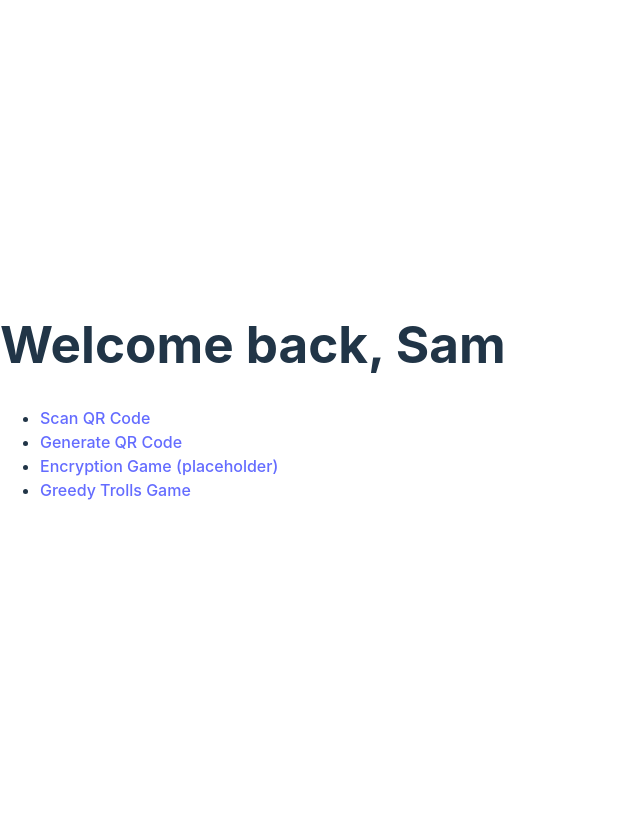
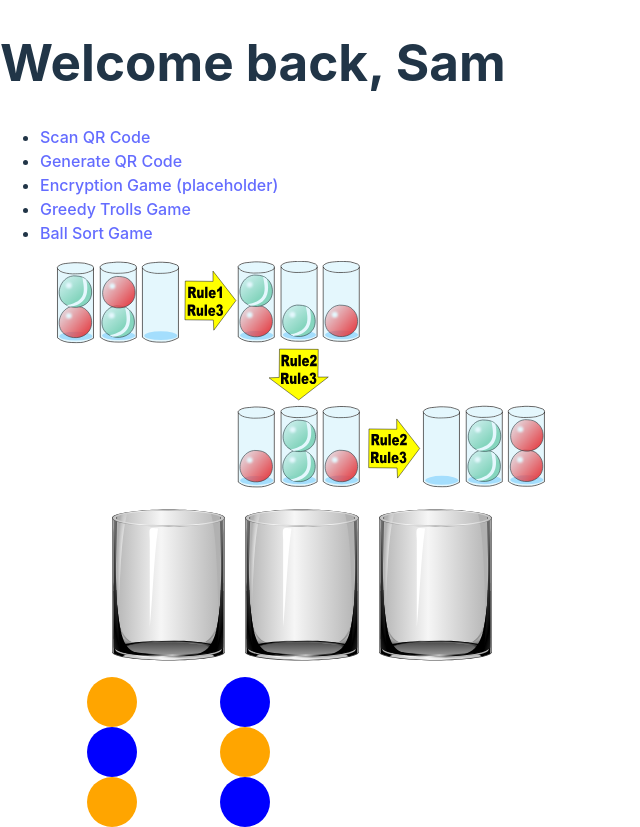
Before and after one commit to okebs/ReactApp, a React (Vite) app: page /ball-sort in a window 1280 px wide. Shown: the whole page, without its empty margins (0-640 px from the left). Before the commit the page ends 800 px from the top, so only its background shows below. Built offline with nearby package versions, Linux system fonts and the light colour scheme.

Commit message:
ball sort game

```diff
--- a/src/App.tsx
+++ b/src/App.tsx
@@ -6,6 +6,7 @@ import ScannerPage from './components/ScannerPage';
 import GeneratorPage from './components/GeneratorPage';
 import EncryptionGame from './components/EncryptionGame';
 import GreedyTrolls from './components/GreedyTrolls';
+import BallSortGame from './components/BallSortGame';
 
 function App() {
   return (
@@ -26,6 +27,9 @@ function App() {
             <li>
             <Link to="/greedy-trolls">Greedy Trolls Game</Link>
             </li>
+            <li>
+            <Link to="/ball-sort">Ball Sort Game </Link>
+            </li>
           </ul>
         </nav>
         <Routes>
@@ -40,6 +44,7 @@ function App() {
             />
           } />
           <Route path="/greedy-trolls" element={<GreedyTrolls />} />
+          <Route path="/ball-sort" element={<BallSortGame />} />
 
         </Routes>
       </div>
--- /dev/null
+++ b/src/Styling/BallSortGame.module.css
@@ -0,0 +1,48 @@
+.ruleSetImage {
+    display: block;
+    max-width: 100%;
+    margin: 0 auto 20px;
+  }
+
+  .tubesContainer {
+    display: flex;
+    justify-content: center;
+    gap: 20px;
+  }
+
+  /* .tube {
+    width: 60px;
+    border: 2px solid #000;
+    border-radius: 50px;
+    background-color: #eee;
+    padding: 10px 0;
+    display: flex;
+    flex-direction: column;
+    align-items: center;
+    overflow: hidden;
+  } */
+
+  .tubeImage {
+    width: 100%;
+    height: auto;
+    margin-bottom: 10px;
+    position: relative;
+  }
+
+  .ball {
+    width: 50px; /* Adjust to fit within the tube image */
+    height: 50px;
+    border-radius: 50%;
+    /*position: absolute;  Absolutely position the balls over the tube */
+    bottom: 0; /* Start stacking from the bottom of the tube */
+    transform: translateX(-50%); /* Center the ball horizontally */
+    transition: transform 0.2s; /* Smooth transition for dragging */
+  }
+
+  .ball.blue {
+    background-color: blue;
+  }
+
+  .ball.orange {
+    background-color: orange;
+  }
--- /dev/null
+++ b/src/components/BallSortGame.tsx
@@ -0,0 +1,119 @@
+// BallSortGame.tsx
+import React, { useState } from 'react';
+import { DragDropContext, Droppable, Draggable, DropResult } from 'react-beautiful-dnd';
+import styles from '../Styling/BallSortGame.module.css';
+import { StrictModeDroppable } from './StrictModeDroppable';
+
+type BallColor = 'blue' | 'orange';
+
+interface Ball {
+  id: string;
+  color: BallColor;
+}
+
+interface Tube {
+  id: string;
+  balls: Ball[];
+}
+
+// Define initial state for the tubes
+const initialTubes: Tube[] = [
+    { id: 'tube-1', balls: [{ id: 'ball-1', color: 'orange' }, { id: 'ball-2', color: 'blue' }, { id: 'ball-3', color: 'orange' }] },
+    { id: 'tube-2', balls: [{ id: 'ball-4', color: 'blue' }, { id: 'ball-5', color: 'orange' }, { id: 'ball-6', color: 'blue' }] },
+    { id: 'tube-3', balls: [] },
+  ];
+
+const BallSortGame: React.FC = () => {
+  const [tubes, setTubes] = useState<Tube[]>(initialTubes);
+
+  // Function to handle the end of a drag event
+  const onDragEnd = (result: DropResult) => {
+    const { source, destination } = result;
+
+    // Early return conditions based on your game rules
+    if (!destination) return;
+
+    const sourceIndex = parseInt(source.droppableId.split('-')[1]) - 1;
+    const destinationIndex = parseInt(destination.droppableId.split('-')[1]) - 1;
+
+    const sourceTube = tubes[sourceIndex];
+    const destinationTube = tubes[destinationIndex];
+
+    // Rule 2: When there is space in a tube, a ball can only be moved on a ball of the same colour
+    // Rule 3: Only one ball at the top of a tube can be moved at a time
+    if (
+        destinationTube.balls.length > 3 ||
+        destinationTube.balls.length > 0 &&
+      destinationTube.balls[0].color !== sourceTube.balls[source.index].color
+    ) {
+
+      return;
+    }
+
+    // Proceed with moving the ball
+    const newTubes = Array.from(tubes);
+    const [removedBall] = newTubes[sourceIndex].balls.splice(source.index, 1);
+    newTubes[destinationIndex].balls.unshift(removedBall); // Add to the top of the destination tube
+
+    setTubes(newTubes);
+
+    // Check for winning condition
+    checkWinCondition();
+  };
+
+  const checkWinCondition = () => {
+    // Count how many tubes have all balls of the same color
+    const correctlyFilledTubesCount = tubes.filter(tube =>
+      tube.balls.every(ball => ball.color === tube.balls[0]?.color) &&
+      tube.balls.length > 0
+    ).length;
+
+    // Calculate the expected number of tubes filled with balls of the same color
+    const expectedCorrectTubes = 2; // Assuming there are 2 colors in the game
+
+    // Check if all tubes with balls have the same color balls and there are no balls in other tubes
+    const isWinningCondition = correctlyFilledTubesCount === expectedCorrectTubes &&
+      tubes.filter(tube => tube.balls.length === 0).length === (tubes.length - expectedCorrectTubes);
+
+    if (isWinningCondition) {
+      // Trigger winning logic
+      alert("Congratulations, you've solved the puzzle!");
+    }
+  };
+
+    const ruleSet = '../assets/ball-sort/2021-KR-02-graphics-1.svg';
+
+      // Function to get the tube image path
+    const getTubeImagePath = (id: string) => {
+        return '../assets/ball-sort/tube.svg'; // Replace with your actual SVG path
+    };
+
+    return (
+        <DragDropContext onDragEnd={onDragEnd}>
+          <img src={ruleSet} alt="Rule Set" className={styles.ruleSetImage} />
+          <div className={styles.tubesContainer}>
+            {tubes.map((tube, index) => (
+              <StrictModeDroppable droppableId={tube.id} key={tube.id}>
+                {(provided) => (
+                  <div ref={provided.innerRef} {...provided.droppableProps} className={styles.tube}>
+                    <img src={getTubeImagePath(tube.id)} alt="Tube" className={styles.tubeImage} />
+                    {tube.balls.map((ball, index) => (
+                      <Draggable draggableId={ball.id} index={index} key={ball.id} isDragDisabled={index !== 0}>
+                        {(provided) => (
+                          <div ref={provided.innerRef} {...provided.draggableProps} {...provided.dragHandleProps} className={`${styles.ball} ${styles[ball.color]}`}>
+                            {/* Ball representation */}
+                          </div>
+                        )}
+                      </Draggable>
+                    ))}
+                    {provided.placeholder}
+                  </div>
+                )}
+              </StrictModeDroppable>
+            ))}
+          </div>
+        </DragDropContext>
+      );
+    };
+
+    export default BallSortGame;
--- a/src/components/GreedyTrolls.tsx
+++ b/src/components/GreedyTrolls.tsx
@@ -79,7 +79,7 @@ const GreedyTrolls: React.FC = () => {
 
   return (
     <DragDropContext onDragEnd={onDragEnd}>
-    <img src={mapImagePath} alt="Troll Map" className={styles.map} />
+    <img src={mapImagePath} alt="Troll Map" />
     <div className="game-container" style={{ display: 'flex', alignItems: 'start' }}>
         {/* Droppable area for the tube */}
         <StrictModeDroppable droppableId="tube" direction="vertical">
```
Also changed, not shown: public/assets/ball-sort/2021-KR-02-graphics-1.svg (added), public/assets/ball-sort/tube.svg (added).
